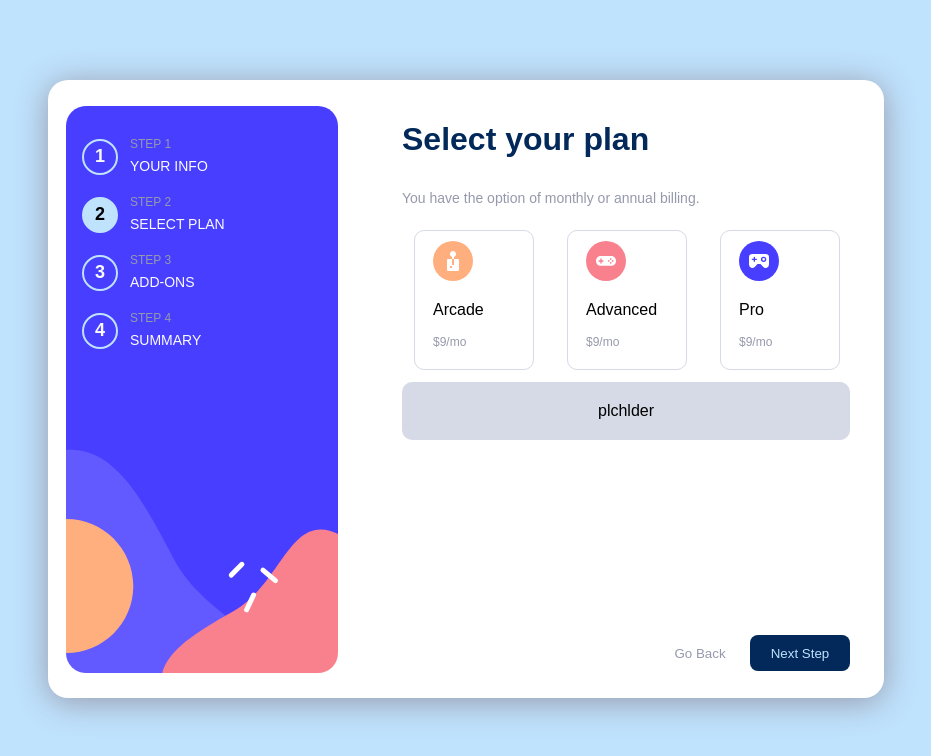
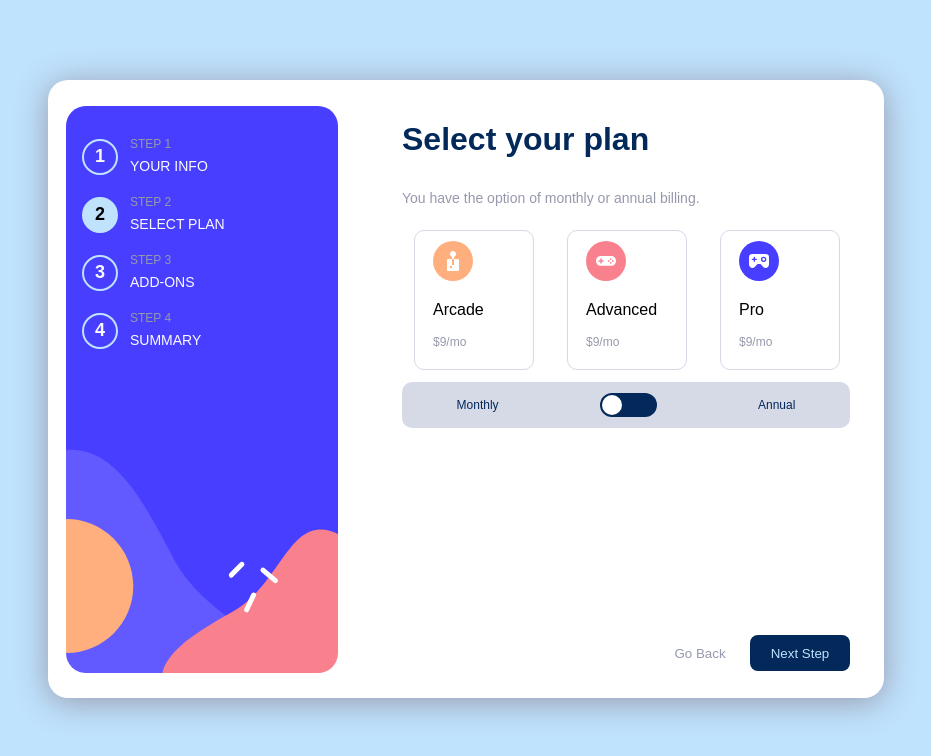
Before and after one commit to B4rsam/frontendmentors-multistepform, a React app: page / in a window 1280 px wide. Both pictures are taken after a click on the button "Next Step". Shown: the top 756 px of the page, without its empty margins (174-1105 px from the left). Built offline with nearby package versions, Linux system fonts and the light colour scheme; the HTML template or start-up script is replaced by a standard one.

Commit message:
feat: added plan toggle

```diff
--- a/src/components/formSection/FormSection.tsx
+++ b/src/components/formSection/FormSection.tsx
@@ -6,6 +6,7 @@ import thanks from '../../assets/images/icon-thank-you.svg'
 import arcade from '../../assets/images/icon-arcade.svg'
 import advanced from '../../assets/images/icon-advanced.svg'
 import pro from '../../assets/images/icon-pro.svg'
+import Toggle from '../primitives/Toggle/Toggle'
 
 interface formSection {
     step: number
@@ -38,7 +39,9 @@ const FormSection : FC<formSection> = ({step}) => {
                             <Radio radioName="plans" radioTitle='Pro' radioPrice='$9/mo' img={pro}/>
                         </div>
                         <div className={s.billing}>
-                            <p>plchlder</p>
+                            <p>Monthly</p>
+                            <Toggle />
+                            <p>Annual</p>
                         </div>
                     </div>
                 )
--- a/src/components/formSection/formsection.module.sass
+++ b/src/components/formSection/formsection.module.sass
@@ -26,6 +26,9 @@
         display: flex
         justify-content: space-around
         border-radius: 10px
+        align-items: center
+        color: $primaryBlue
+        font-size: 12px
 
     &.final
         margin-block: auto
--- /dev/null
+++ b/src/components/primitives/Toggle/Toggle.tsx
@@ -0,0 +1,12 @@
+import s from './toggle.module.sass'
+
+const Toggle = () => {
+    return (
+        <label className={s.toggleBox}>
+            <input type="checkbox"/>
+            <span className={s.toggleControl} />
+        </label>
+    )
+}
+
+export default Toggle
--- /dev/null
+++ b/src/components/primitives/Toggle/toggle.module.sass
@@ -0,0 +1,28 @@
+@import '../../../assets/palette'
+@import '../../../utils/mediaQuery'
+
+.toggleBox
+    position: relative
+    height: 24px
+    width: 57px
+    border-radius: 20px
+    background-color: $primaryBlue
+    &:hover
+        cursor: pointer
+
+    input
+        appearance: none
+
+        &:checked + .toggleControl
+            transform: translateX(33px)
+
+
+    .toggleControl
+        position: absolute
+        width: 20px
+        height: 20px
+        background-color: $white
+        border-radius: 100%
+        top: 2px
+        left: 2px
+        transition: 0.4s
```
